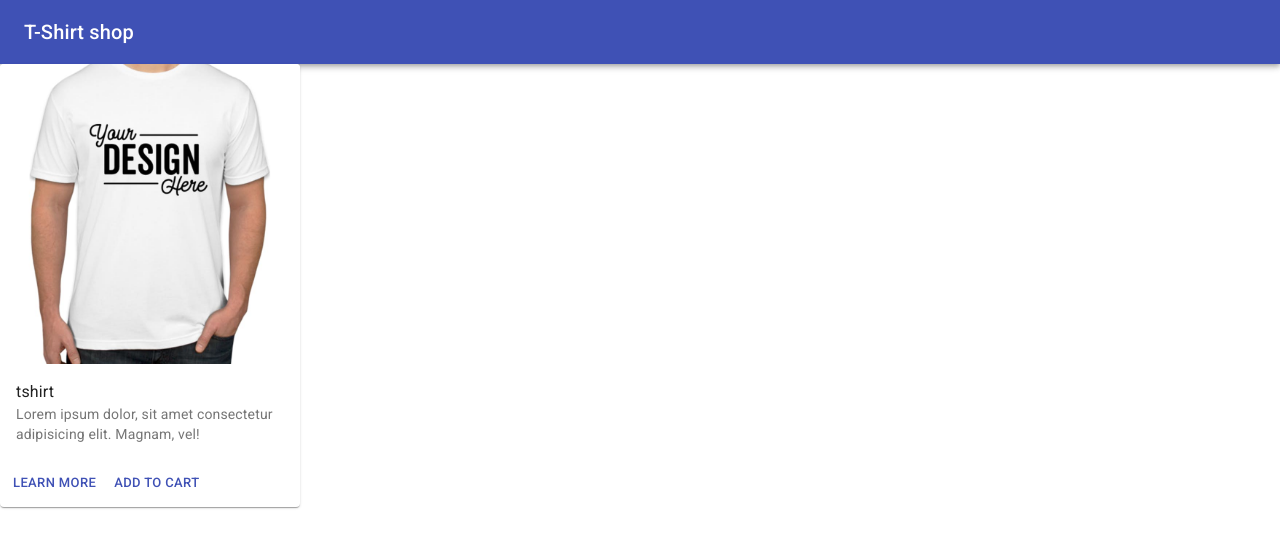
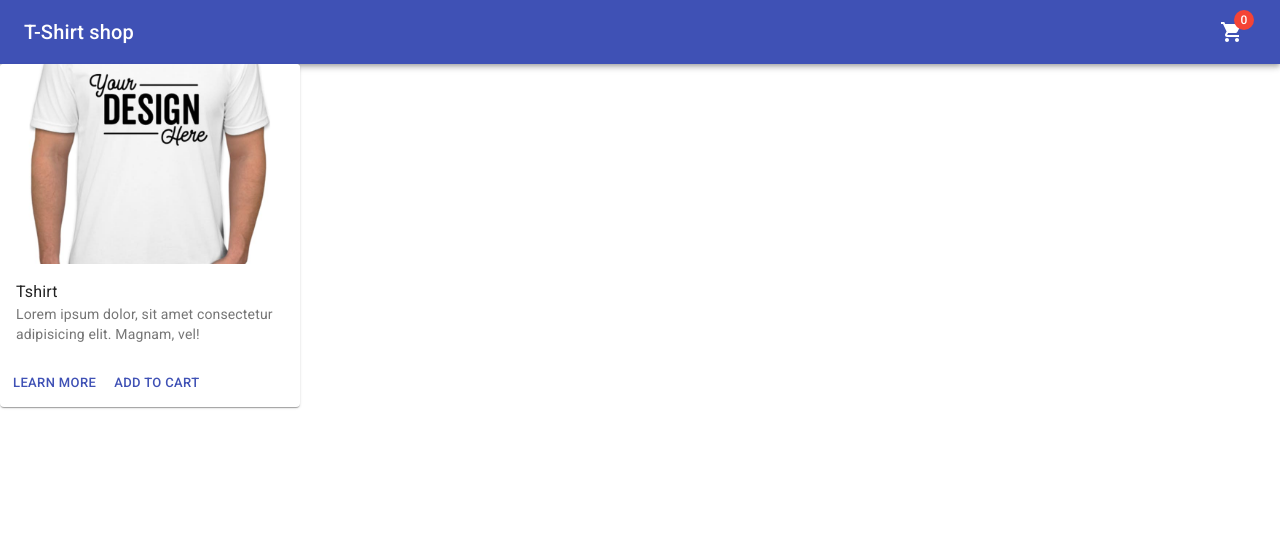
Before and after one commit to WIllChengster/tshirt_shop, a React (Create React App) app: page / in a window 1280 px wide. Shown: the top 548 px of the page. Built offline with nearby package versions, Linux system fonts and the light colour scheme.

Commit message:
added cart icon

```diff
--- a/package.json
+++ b/package.json
@@ -4,6 +4,7 @@
   "private": true,
   "dependencies": {
     "@material-ui/core": "^4.9.0",
+    "@material-ui/icons": "^4.9.1",
     "@testing-library/jest-dom": "^4.2.4",
     "@testing-library/react": "^9.4.0",
     "@testing-library/user-event": "^7.2.1",
--- a/src/components/Item.js
+++ b/src/components/Item.js
@@ -8,7 +8,7 @@ const useStyles = makeStyles( theme => ({
         maxWidth: 300,
     },
     media: {
-        height: 300
+        height: 200
     }
 }));
 
@@ -21,14 +21,14 @@ const Item = () => {
                 </CardActionArea>
                 <CardContent>
                     <Typography component="h3" >
-                        tshirt
+                        Tshirt
                     </Typography>
                     <Typography variant="body2" color="textSecondary" component="p" >
                         Lorem ipsum dolor, sit amet consectetur adipisicing elit. Magnam, vel!
                     </Typography>
                 </CardContent>
                 <CardActions>
-                    <Button size="small" color="primary" >Learn More</Button>
+                    <Button size="small" color="primary">Learn More</Button>
                     <Button size="small" color="primary">Add to Cart</Button>
                 </CardActions>
             </Card>
--- a/src/components/Navbar.js
+++ b/src/components/Navbar.js
@@ -1,12 +1,30 @@
 import React from 'react';
-import { AppBar, Toolbar, Typography } from '@material-ui/core';
+import { makeStyles } from '@material-ui/core/styles'
+import { AppBar, Toolbar, Typography, IconButton, Badge } from '@material-ui/core';
+import ShoppingCartIcon from '@material-ui/icons/ShoppingCart';
 
+const useStyles = makeStyles( theme => ({
+    icon: {
+        color: 'white',
+    },
+    title: {
+        flexGrow: 1
+    }
+}))
 
 const Navbar = () => {
+
+    const classes = useStyles();
+
     return(
         <AppBar position="static" >
             <Toolbar>
-                <Typography variant="h6">T-Shirt shop</Typography>
+                <Typography className={classes.title} variant="h6">T-Shirt shop</Typography>
+                <IconButton>
+                    <Badge badgeContent={0} showZero color="error" >
+                        <ShoppingCartIcon className={classes.icon}/>
+                    </Badge>
+                </IconButton>
             </Toolbar>
         </AppBar>
     )
```
Also changed, not shown: 1 other file (tests, documents, lock files or other folders).
